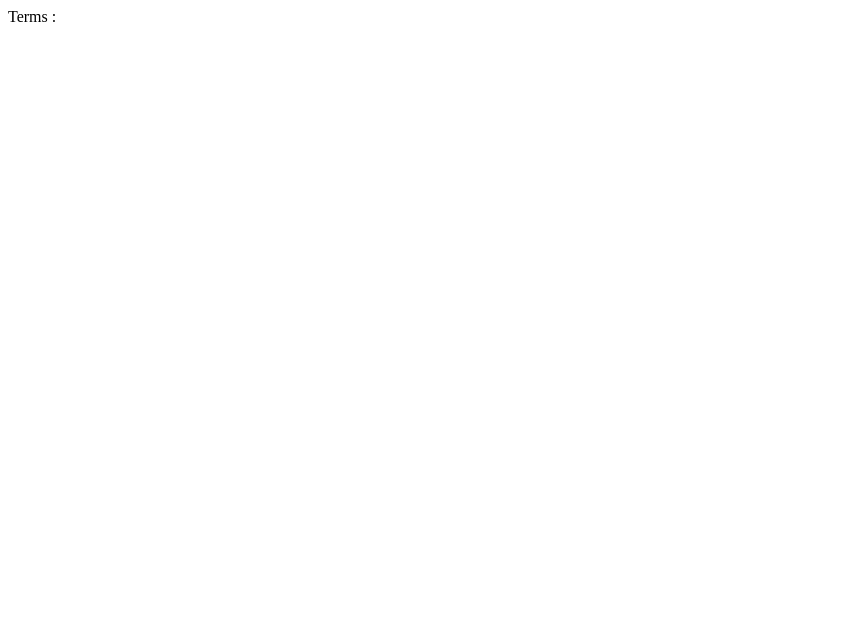
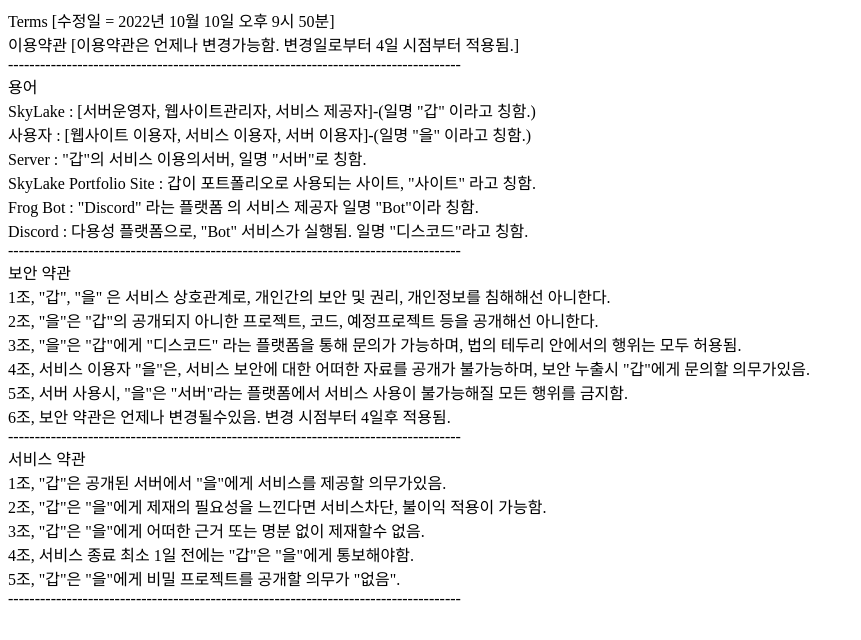
Before and after one commit to SkyLakeKR/SkyLake-Homepage-UpdateKR, a plain HTML site: page SkyLake-homepage/homepage/z.html in a window 1280 px wide. Shown: the whole page, without its empty margins (0-861 px from the left). Drawn offline with Linux system fonts and the light colour scheme.

Commit message:
Update z.html

```diff
--- a/SkyLake-homepage/homepage/z.html
+++ b/SkyLake-homepage/homepage/z.html
@@ -1 +1,63 @@
-Terms :
+<!DOCTYPE html>
+<div>
+Terms [수정일 = 2022년 10월 10일 오후 9시 50분]
+</div>
+이용약관 [이용약관은 언제나 변경가능함. 변경일로부터 4일 시점부터 적용됨.]
+<div>
+-------------------------------------------------------------------------------------
+</div>
+용어
+<div>
+SkyLake : [서버운영자, 웹사이트관리자, 서비스 제공자]-(일명 "갑" 이라고 칭함.)
+</div>
+<div>
+사용자 : [웹사이트 이용자, 서비스 이용자, 서버 이용자]-(일명 "을" 이라고 칭함.)
+</div>
+Server : "갑"의 서비스 이용의서버, 일명 "서버"로 칭함.
+<div>
+SkyLake Portfolio Site : 갑이 포트폴리오로 사용되는 사이트, "사이트" 라고 칭함.
+</div>
+Frog Bot : "Discord" 라는 플랫폼 의 서비스 제공자 일명 "Bot"이라 칭함.
+<div>
+Discord : 다용성 플랫폼으로, "Bot" 서비스가 실행됨. 일명 "디스코드"라고 칭함.
+</div>
+-------------------------------------------------------------------------------------
+<div>
+보안 약관
+</div>
+<div>
+1조, "갑", "을" 은 서비스 상호관계로, 개인간의 보안 및 권리, 개인정보를 침해해선 아니한다.
+</div>
+2조, "을"은 "갑"의 공개되지 아니한 프로젝트, 코드, 예정프로젝트 등을 공개해선 아니한다.
+<div>
+3조, "을"은 "갑"에게 "디스코드" 라는 플랫폼을 통해 문의가 가능하며, 법의 테두리 안에서의 행위는 모두 허용됨.
+</div>
+4조, 서비스 이용자 "을"은, 서비스 보안에 대한 어떠한 자료를 공개가 불가능하며, 보안 누출시 "갑"에게 문의할 의무가있음.
+<div>
+5조, 서버 사용시, "을"은 "서버"라는 플랫폼에서 서비스 사용이 불가능해질 모든 행위를 금지함.
+</div>
+6조, 보안 약관은 언제나 변경될수있음. 변경 시점부터 4일후 적용됨.
+<div>
+-------------------------------------------------------------------------------------
+</div>
+
+<div>
+서비스 약관
+</div>
+<div>
+1조, "갑"은 공개된 서버에서 "을"에게 서비스를 제공할 의무가있음.
+</div>
+<div>
+2조, "갑"은 "을"에게 제재의 필요성을 느낀다면 서비스차단, 불이익 적용이 가능함.
+</div>
+<div>
+3조, "갑"은 "을"에게 어떠한 근거 또는 명분 없이 제재할수 없음.
+</div>
+<div>
+4조, 서비스 종료 최소 1일 전에는 "갑"은 "을"에게 통보해야함.
+</div>
+<div>
+5조, "갑"은 "을"에게 비밀 프로젝트를 공개할 의무가 "없음".
+</div>
+-------------------------------------------------------------------------------------
+<div>
```
